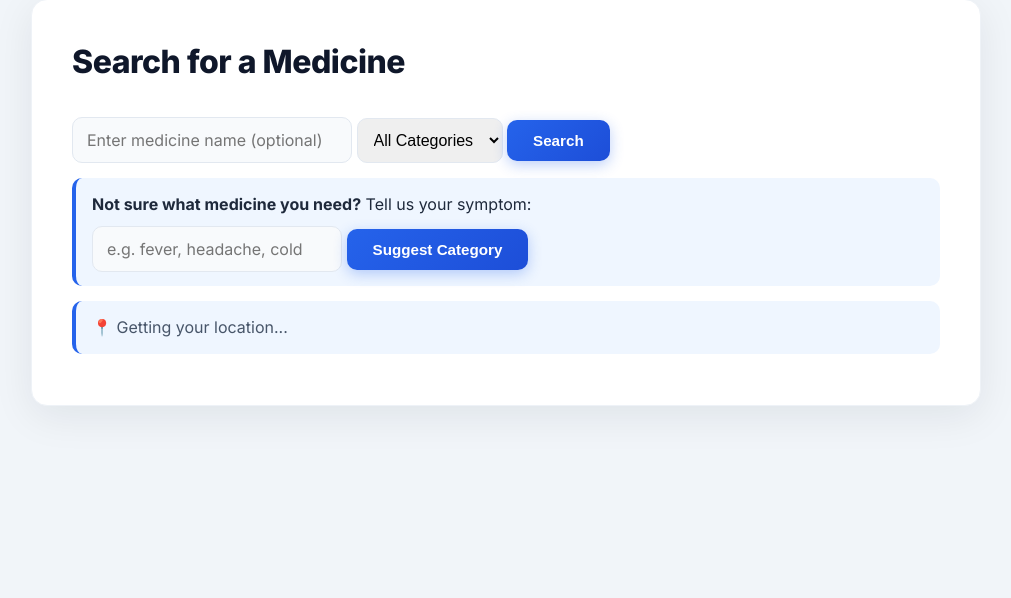
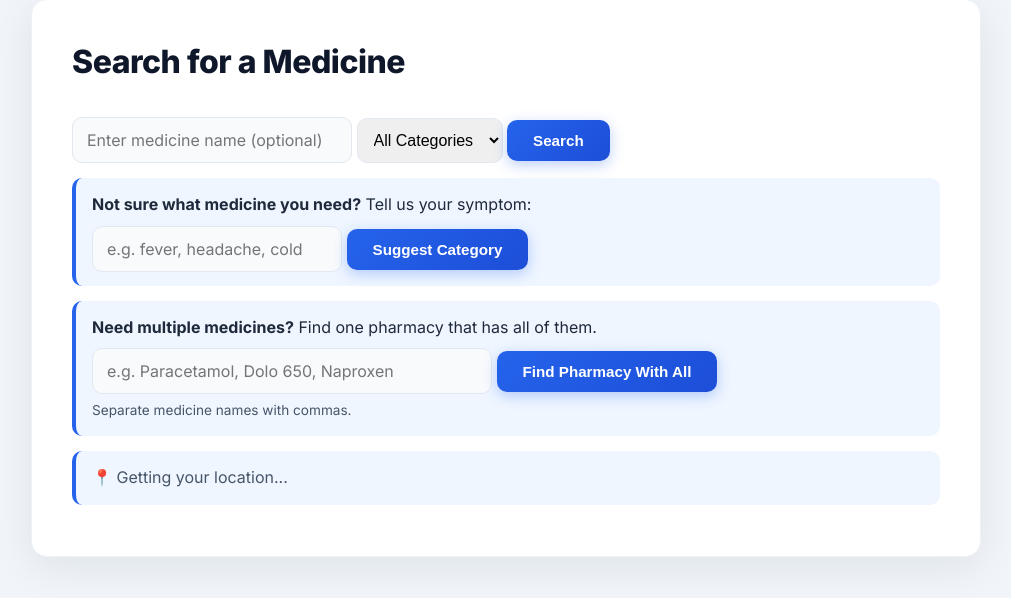
Before and after one commit to akashmane-it/smart-medicine-access-system, a Flask app: page /search in a window 1280 px wide. Shown: the part 113-711 px from the top of the page, without its empty margins (134-1145 px from the left). Run offline with Flask 3, Linux system fonts and the light colour scheme; the visitor is signed in with stand-in values (Sample User, id 1); data that the repository does not hold is empty.

Commit message:
Add manual multi-medicine search without requiring prescription upload

```diff
--- a/app.py
+++ b/app.py
@@ -524,7 +524,10 @@ def find_pharmacy_for_all():
     if 'user_id' not in session:
         return redirect(url_for('login'))
 
+    # Handle both: checkbox list (from prescription) and comma-separated text (manual entry)
     requested_medicines = request.form.getlist('medicines')
+    if len(requested_medicines) == 1 and ',' in requested_medicines[0]:
+        requested_medicines = [m.strip() for m in requested_medicines[0].split(',') if m.strip()]
 
     conn = get_db_connection()
     pharmacies = conn.execute('SELECT * FROM pharmacies').fetchall()
--- a/templates/search.html
+++ b/templates/search.html
@@ -35,6 +35,15 @@
                 <input type="text" name="symptom" placeholder="e.g. fever, headache, cold" style="max-width: 250px; display: inline-block;">
                 <button type="submit" style="margin-top:0;">Suggest Category</button>
             </form>
+        </div>
+
+        <div class="status-box">
+            <strong>Need multiple medicines?</strong> Find one pharmacy that has all of them.
+            <form method="POST" action="/find-pharmacy-for-all" style="margin-top:8px;">
+                <input type="text" name="medicines" placeholder="e.g. Paracetamol, Dolo 650, Naproxen" style="max-width: 400px; display: inline-block;">
+                <button type="submit" style="margin-top:0;">Find Pharmacy With All</button>
+            </form>
+            <p style="font-size:0.85em; margin-top:6px; margin-bottom:0;">Separate medicine names with commas.</p>
         </div>
 
         <p class="status-box" id="locationStatus">📍 Getting your location...</p>
```
